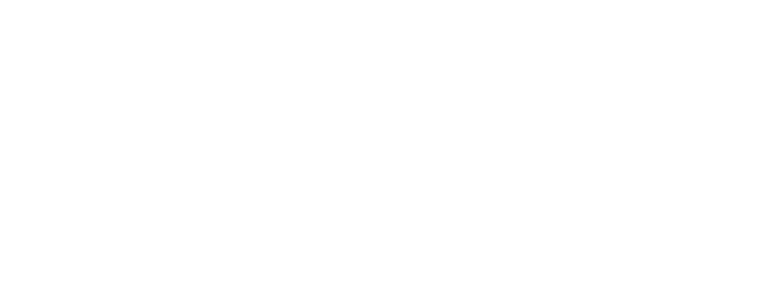
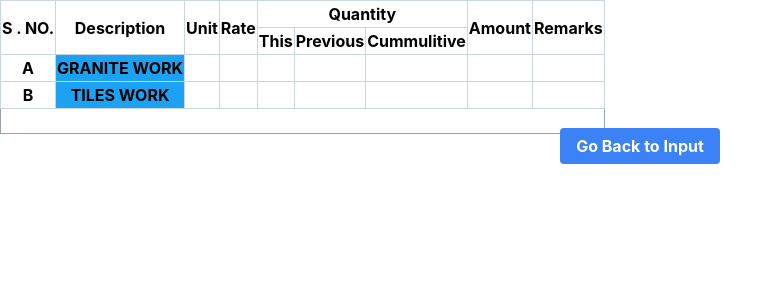
Before and after one commit to lazmikhan/bill-table, a React (Create React App) app: page /summary in a window 1280 px wide. Shown: the top 300 px of the page, without its empty margins (0-783 px from the left). Built offline with nearby package versions, Linux system fonts and the light colour scheme.

Commit message:
table added

```diff
--- a/src/components/BillInput/Summary.js
+++ b/src/components/BillInput/Summary.js
@@ -1,4 +1,5 @@
 import React from 'react';
+import { Link } from 'react-router-dom';
 import SummaryInput from './SummaryInput';
 import SummaryTiles from './SummaryTiles';
 
@@ -7,8 +8,55 @@
 
     return (
         <div>
+            <table class="table-auto border-collapse border border-slate-400 ">
+            <tr>
+      <th className='border border-slate-300' rowSpan={2}>S . NO.</th>
+      <th className='border border-slate-300' rowSpan={2}>Description</th>
+      <th className='border border-slate-300' rowSpan={2}>Unit</th>
+      <th className='border border-slate-300' rowSpan={2}>Rate</th>
+      <th className='border border-slate-300' colSpan={3}>Quantity</th>
+
+      <th className='border border-slate-300' rowSpan={2}>Amount</th>
+      <th className='border border-slate-300' rowSpan={2}>Remarks</th>
+    </tr>
+    <tr>
+
+        <th className='border border-slate-300'>This</th>
+        <th className='border border-slate-300'>Previous</th>
+        <th className='border border-slate-300'>Cummulitive</th>
+    </tr>
+    <tr className='text-yellow'>
+    <th className='border border-slate-300'>A</th>
+    <th className='border border-slate-300 bg-[#1da1f2]'>GRANITE WORK</th>
+    <th className='border border-slate-300'></th>
+    <th className=' border border-slate-300'></th>
+    <th className='border border-slate-300'></th>
+    <th className='border border-slate-300'></th>
+    <th className='border border-slate-300'></th>
+    <th className='border border-slate-300'></th>
+    <th className='border border-slate-300'></th>
+
+
+    </tr>
 {    arr1.map( item=>(<SummaryInput item={item}></SummaryInput>))}
+<tr className='text-yellow'>
+    <th className='border border-slate-300'>B</th>
+    <th className='border border-slate-300 bg-[#1da1f2]'>TILES WORK</th>
+    <th className='border border-slate-300'></th>
+    <th className='border border-slate-300'></th>
+    <th className='border border-slate-300'></th>
+    <th className='border border-slate-300'></th>
+    <th className='border border-slate-300'></th>
+    <th className='border border-slate-300'></th>
+    <th className='border border-slate-300'></th>
+
+
+    </tr>
+
 {    arr2.map( item=>(<SummaryTiles item={item}></SummaryTiles>))}
+<br />
+</table>
+<Link className='bg-blue-500 hover:bg-blue-700 text-white font-bold py-2 px-4 rounded focus:outline-none focus:shadow-outline' to="/billInput">Go Back to Input</Link>
         </div>
     );
 };
```
